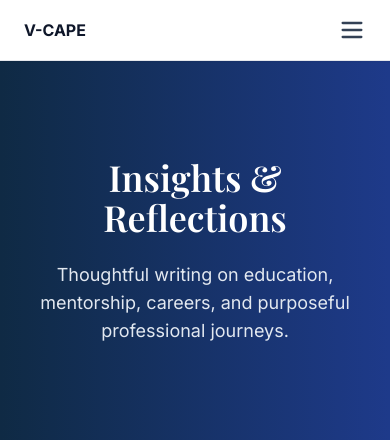
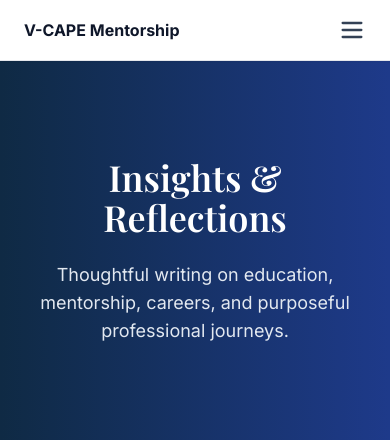
Before and after one commit to dillipkumardash1994-coder/vcape-website, a Django app: page /blog/ in a window 390 px wide. Shown: the top 440 px of the page. Run offline with Django 5.2, Linux system fonts and the light colour scheme; data that the repository does not hold is empty; some libraries are stand-ins or nearby versions.

Commit message:
Add V-Cape Mentorship for mobile view

```diff
--- a/templates/frontend_base.html
+++ b/templates/frontend_base.html
@@ -53,7 +53,7 @@
 
                 <!-- Mobile Short Name -->
                 <div class="block md:hidden text-base font-bold text-slate-900 leading-tight">
-                    V-CAPE
+                    V-CAPE Mentorship
                 </div>
                 {% if site_settings.tagline %}
                     <div class="hidden md:block text-sm text-slate-500 mt-1 truncate">
```
